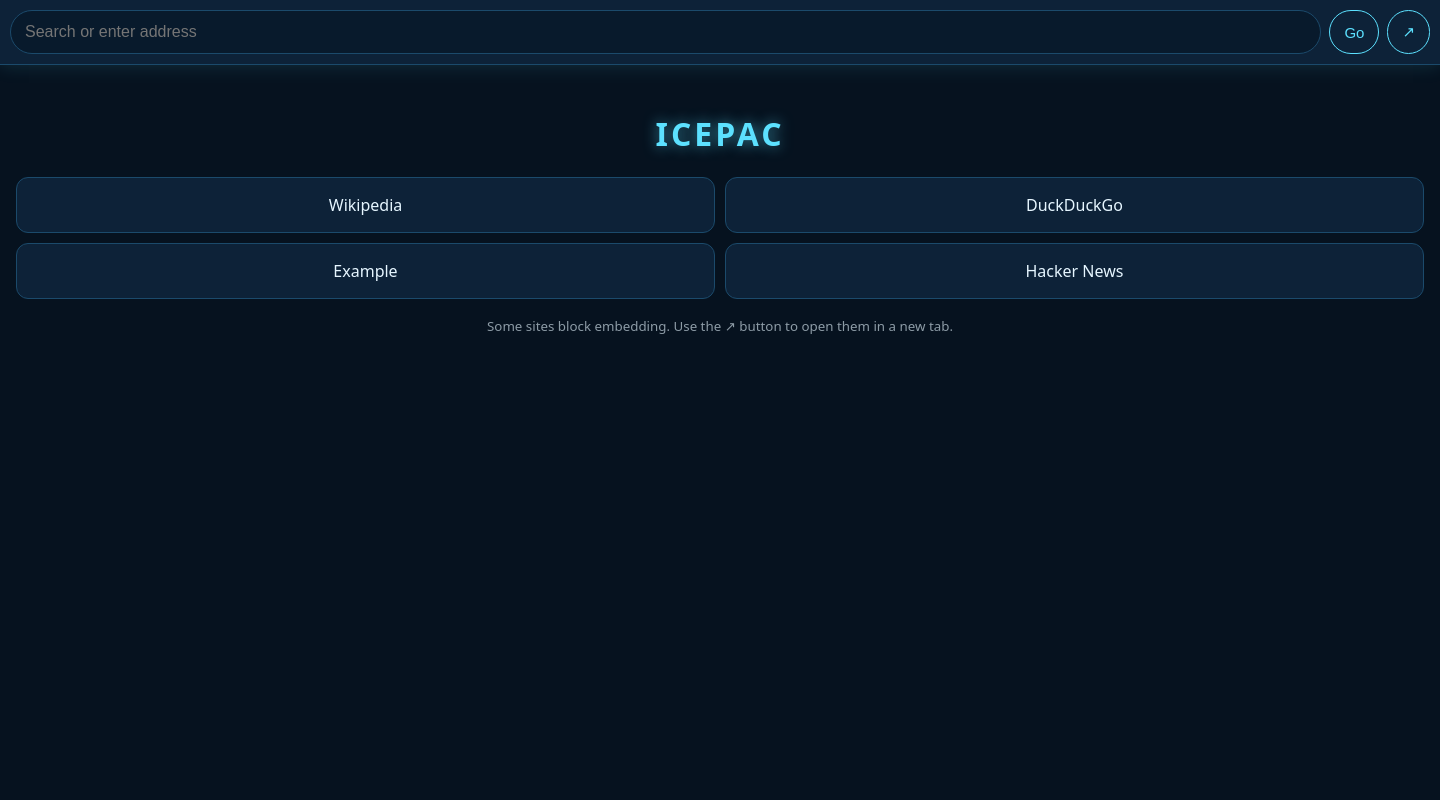
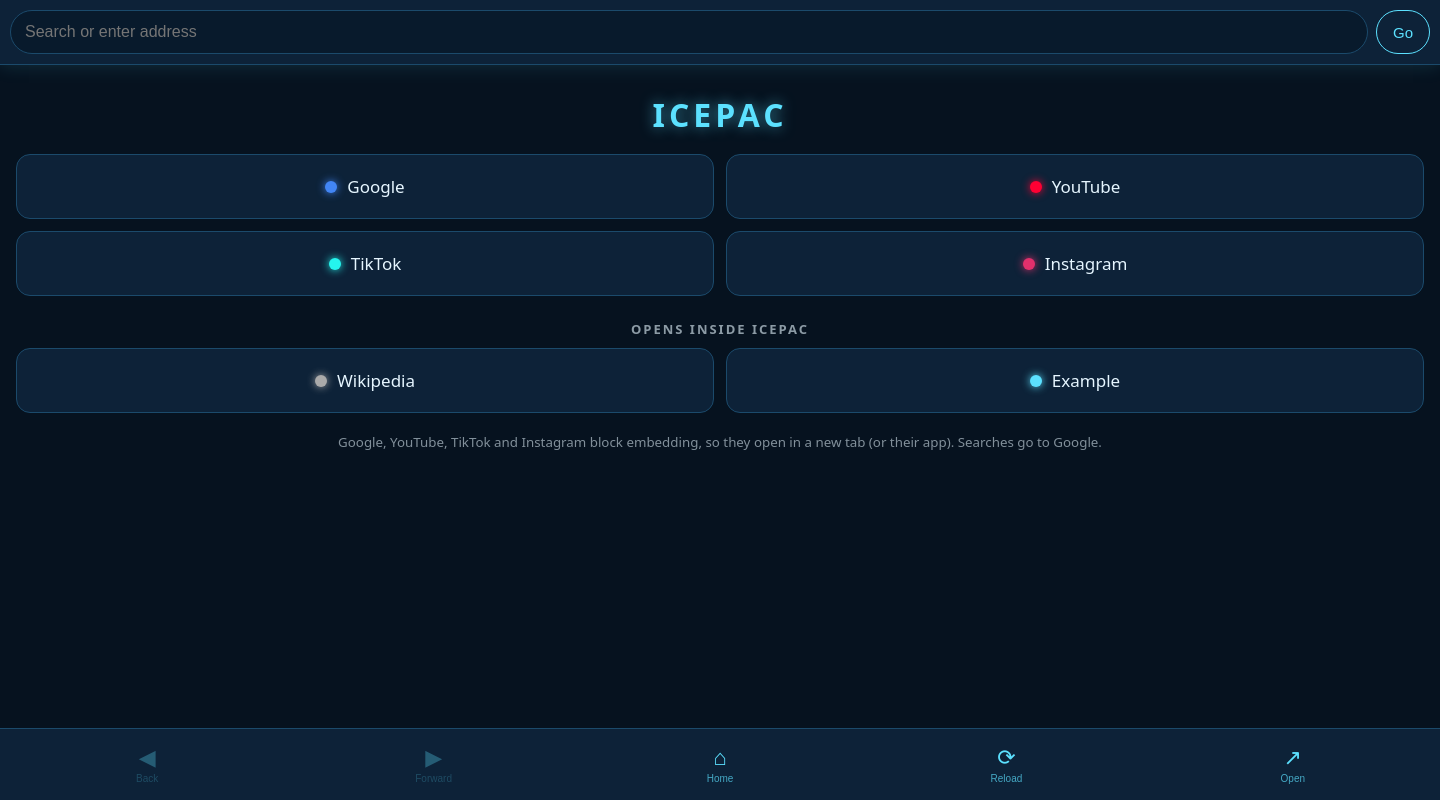
Before and after one commit to ferdinandbarrack58-ship-it/icepac-browser, an Electron app: page docs/index.html in a window 1440 px wide. Drawn offline with Linux system fonts and the light colour scheme.

Commit message:
Add navigation bar and quick links

```diff
--- a/docs/index.html
+++ b/docs/index.html
@@ -8,64 +8,100 @@
 <title>Icepac Browser</title>
 <style>
   :root { --bg:#06121f; --panel:#0d2238; --line:#1b4a6b; --ice:#5ce1ff; --text:#e6f6ff; }
-  * { box-sizing:border-box; }
+  * { box-sizing:border-box; -webkit-tap-highlight-color:transparent; }
   html,body { height:100%; margin:0; background:var(--bg); color:var(--text); font-family:system-ui,sans-serif; }
-  body { display:flex; flex-direction:column; padding-top:env(safe-area-inset-top); padding-bottom:env(safe-area-inset-bottom); }
+  body { display:flex; flex-direction:column; padding-top:env(safe-area-inset-top); }
   header { display:flex; gap:8px; padding:10px; background:var(--panel); border-bottom:1px solid var(--line); box-shadow:0 0 18px rgba(92,225,255,.15); }
   input { flex:1; min-width:0; padding:12px 14px; border-radius:999px; border:1px solid var(--line); background:#081a2c; color:var(--text); font-size:16px; outline:none; }
   input:focus { border-color:var(--ice); box-shadow:0 0 12px rgba(92,225,255,.5); }
-  button { padding:0 14px; border-radius:999px; border:1px solid var(--ice); background:transparent; color:var(--ice); font-size:15px; }
-  button:active { background:var(--ice); color:var(--bg); }
+  .go { padding:0 16px; border-radius:999px; border:1px solid var(--ice); background:transparent; color:var(--ice); font-size:15px; }
+  .go:active { background:var(--ice); color:var(--bg); }
   #bar { height:2px; background:var(--ice); width:0; transition:width .4s; box-shadow:0 0 8px var(--ice); }
-  main { flex:1; position:relative; }
+  main { flex:1; position:relative; overflow:auto; }
   iframe { position:absolute; inset:0; width:100%; height:100%; border:0; background:#fff; display:none; }
-  #home { padding:24px 16px; text-align:center; }
-  h1 { color:var(--ice); letter-spacing:3px; text-shadow:0 0 14px rgba(92,225,255,.6); }
-  .links { display:grid; grid-template-columns:repeat(2,1fr); gap:10px; margin-top:20px; }
-  .links a { padding:16px; border:1px solid var(--line); border-radius:12px; background:var(--panel); color:var(--text); text-decoration:none; }
-  small { display:block; margin-top:18px; opacity:.6; }
+  #home { padding:22px 16px; text-align:center; }
+  h1 { color:var(--ice); letter-spacing:4px; text-shadow:0 0 14px rgba(92,225,255,.6); margin:4px 0 18px; }
+  .links { display:grid; grid-template-columns:repeat(2,1fr); gap:12px; }
+  .links a { display:flex; align-items:center; justify-content:center; gap:10px; padding:20px 10px; border:1px solid var(--line); border-radius:14px; background:var(--panel); color:var(--text); text-decoration:none; font-size:17px; }
+  .links a:active { border-color:var(--ice); box-shadow:0 0 12px rgba(92,225,255,.4); }
+  .dot { width:12px; height:12px; border-radius:50%; background:var(--c); box-shadow:0 0 8px var(--c); }
+  h2 { font-size:13px; letter-spacing:2px; opacity:.6; margin:24px 0 10px; font-weight:600; }
+  small { display:block; margin-top:20px; opacity:.55; line-height:1.4; }
+  nav { display:flex; justify-content:space-around; background:var(--panel); border-top:1px solid var(--line); padding:6px 4px calc(6px + env(safe-area-inset-bottom)); }
+  nav button { flex:1; background:none; border:0; color:var(--ice); font-size:22px; padding:10px 0; }
+  nav button span { display:block; font-size:10px; opacity:.7; margin-top:2px; }
+  nav button:active { background:rgba(92,225,255,.15); border-radius:12px; }
+  nav button:disabled { opacity:.3; }
+  #toast { position:fixed; left:50%; bottom:90px; transform:translateX(-50%); background:var(--panel); border:1px solid var(--ice); padding:10px 16px; border-radius:999px; font-size:14px; opacity:0; transition:opacity .3s; pointer-events:none; }
 </style>
 </head>
 <body>
 <header>
   <input id="url" placeholder="Search or enter address" autocomplete="off" autocapitalize="off" inputmode="url">
-  <button id="go">Go</button>
-  <button id="out" title="Open in new tab">&#8599;</button>
+  <button class="go" id="go">Go</button>
 </header>
 <div id="bar"></div>
 <main>
   <div id="home">
     <h1>ICEPAC</h1>
     <div class="links">
-      <a href="#" data-u="https://en.wikipedia.org">Wikipedia</a>
-      <a href="#" data-u="https://duckduckgo.com">DuckDuckGo</a>
-      <a href="#" data-u="https://example.com">Example</a>
-      <a href="#" data-u="https://news.ycombinator.com">Hacker News</a>
+      <a href="#" data-u="https://www.google.com"><i class="dot" style="--c:#4285f4"></i>Google</a>
+      <a href="#" data-u="https://m.youtube.com"><i class="dot" style="--c:#ff0033"></i>YouTube</a>
+      <a href="#" data-u="https://www.tiktok.com"><i class="dot" style="--c:#25f4ee"></i>TikTok</a>
+      <a href="#" data-u="https://www.instagram.com"><i class="dot" style="--c:#e1306c"></i>Instagram</a>
     </div>
-    <small>Some sites block embedding. Use the &#8599; button to open them in a new tab.</small>
+    <h2>OPENS INSIDE ICEPAC</h2>
+    <div class="links">
+      <a href="#" data-u="https://en.wikipedia.org"><i class="dot" style="--c:#aaa"></i>Wikipedia</a>
+      <a href="#" data-u="https://example.com"><i class="dot" style="--c:#5ce1ff"></i>Example</a>
+    </div>
+    <small>Google, YouTube, TikTok and Instagram block embedding, so they open in a new tab (or their app). Searches go to Google.</small>
   </div>
   <iframe id="view" referrerpolicy="no-referrer"></iframe>
 </main>
+<nav>
+  <button id="back" disabled>&#9664;<span>Back</span></button>
+  <button id="fwd" disabled>&#9654;<span>Forward</span></button>
+  <button id="homeBtn">&#8962;<span>Home</span></button>
+  <button id="reload">&#10227;<span>Reload</span></button>
+  <button id="out">&#8599;<span>Open</span></button>
+</nav>
+<div id="toast"></div>
 <script>
-  const url = document.getElementById('url'), view = document.getElementById('view'),
-        home = document.getElementById('home'), bar = document.getElementById('bar');
-  let current = '';
+  const $ = id => document.getElementById(id);
+  const url = $('url'), view = $('view'), home = $('home'), bar = $('bar'), toast = $('toast');
+  const BLOCKED = ['google.', 'youtube.', 'youtu.be', 'tiktok.', 'instagram.', 'facebook.', 'x.com', 'twitter.'];
+  let hist = [''], idx = 0;
+
   function normalize(v) {
     v = v.trim(); if (!v) return '';
     if (/^https?:\/\//i.test(v)) return v;
     if (/^[\w-]+(\.[\w-]+)+(\/.*)?$/.test(v)) return 'https://' + v;
-    return 'https://duckduckgo.com/?q=' + encodeURIComponent(v);
+    return 'https://www.google.com/search?q=' + encodeURIComponent(v);
   }
-  function load(v) {
-    const u = normalize(v); if (!u) return;
-    current = u; url.value = u; home.style.display = 'none'; view.style.display = 'block';
+  const isBlocked = u => { try { const h = new URL(u).hostname; return BLOCKED.some(b => h.includes(b)); } catch { return false; } };
+  function say(t) { toast.textContent = t; toast.style.opacity = 1; setTimeout(() => toast.style.opacity = 0, 2200); }
+  function buttons() { $('back').disabled = idx === 0; $('fwd').disabled = idx >= hist.length - 1; }
+
+  function show(u) {
+    if (!u) { view.style.display = 'none'; view.src = 'about:blank'; home.style.display = 'block'; url.value = ''; return; }
+    home.style.display = 'none'; view.style.display = 'block'; url.value = u;
     bar.style.width = '30%'; view.src = u;
   }
+  function go(v) {
+    const u = normalize(v); if (!u) return;
+    if (isBlocked(u)) { window.open(u, '_blank', 'noopener'); say('Opened in a new tab'); return; }
+    hist = hist.slice(0, idx + 1); hist.push(u); idx = hist.length - 1; show(u); buttons();
+  }
   view.addEventListener('load', () => { bar.style.width = '100%'; setTimeout(() => bar.style.width = '0', 400); });
-  document.getElementById('go').onclick = () => load(url.value);
-  url.addEventListener('keydown', e => { if (e.key === 'Enter') load(url.value); });
-  document.getElementById('out').onclick = () => window.open(current || normalize(url.value) || 'about:blank', '_blank', 'noopener');
-  document.querySelectorAll('[data-u]').forEach(a => a.onclick = e => { e.preventDefault(); load(a.dataset.u); });
+  $('go').onclick = () => go(url.value);
+  url.addEventListener('keydown', e => { if (e.key === 'Enter') { go(url.value); url.blur(); } });
+  $('back').onclick = () => { if (idx > 0) { idx--; show(hist[idx]); buttons(); } };
+  $('fwd').onclick = () => { if (idx < hist.length - 1) { idx++; show(hist[idx]); buttons(); } };
+  $('homeBtn').onclick = () => { hist = hist.slice(0, idx + 1); if (hist[idx] !== '') { hist.push(''); idx++; } show(''); buttons(); };
+  $('reload').onclick = () => { if (hist[idx]) { bar.style.width = '30%'; view.src = hist[idx]; } };
+  $('out').onclick = () => { const u = hist[idx] || normalize(url.value); if (u) window.open(u, '_blank', 'noopener'); else say('Nothing to open yet'); };
+  document.querySelectorAll('[data-u]').forEach(a => a.onclick = e => { e.preventDefault(); go(a.dataset.u); });
 </script>
 </body>
 </html>
```
